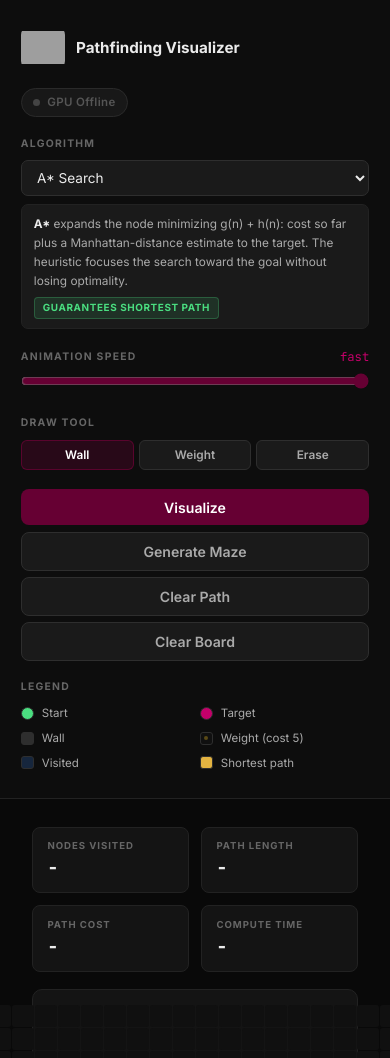
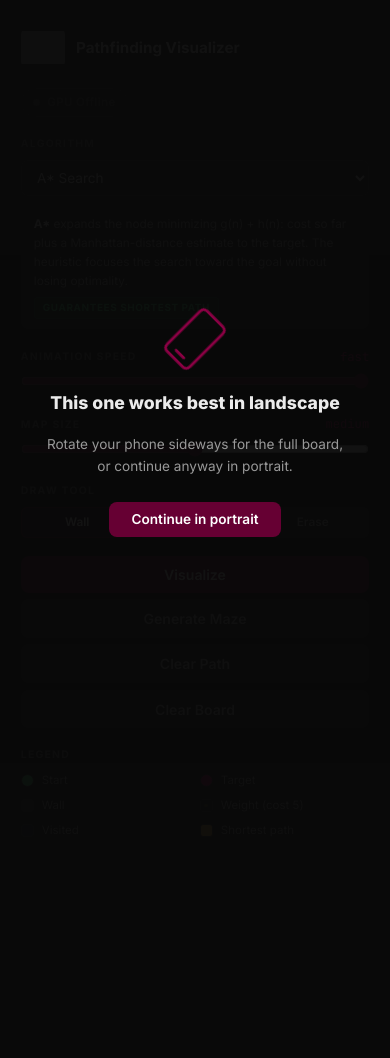
Before and after one commit to SPB-AI-Data-Science-Club/pathfinding-visualizer, a Flask app: page / in a window 390 px wide; the page is wider, and only the part inside the window is pictured. Shown: the top 1058 px of that part. After the commit the page ends 537 px from the top of that part, so only its background shows below. Run offline with Flask 3, Linux system fonts and the light colour scheme; grey boxes are pictures that could not be loaded.

Commit message:
GPU generation, feature upgrades, mobile support, copy scrub
Co-Authored-By: Claude Fable 5 <noreply@anthropic.com>

```diff
--- a/templates/index.html
+++ b/templates/index.html
@@ -55,7 +55,7 @@
 
     .grid-wrap{background:var(--surface);border:1px solid var(--border);border-radius:var(--radius);padding:.9rem;flex:1;display:flex;align-items:center;justify-content:center;user-select:none}
     #grid{display:grid;gap:1px;background:transparent}
-    .cell{width:22px;height:22px;background:#101010;border-radius:2.5px;cursor:pointer;position:relative;transition:background .12s}
+    .cell{width:var(--cell,22px);height:var(--cell,22px);background:#101010;border-radius:2.5px;cursor:pointer;position:relative;transition:background .12s}
     .cell.wall{background:#2e2e2e;animation:pop .18s ease}
     .cell.weight::after{content:'';position:absolute;inset:35%;border-radius:50%;background:#5a4a16}
     .cell.visited{background:var(--visited);animation:visitIn .4s ease}
@@ -83,6 +83,25 @@
   </style>
 </head>
 <body>
+  <style>
+  .rotate-hint{display:none}
+  @media (max-width: 740px) and (orientation: portrait) {
+    .rotate-hint{position:fixed;inset:0;z-index:200;background:rgba(9,9,9,.96);display:flex;flex-direction:column;align-items:center;justify-content:center;gap:1.1rem;padding:2rem;text-align:center}
+    .rotate-hint.dismissed{display:none}
+    .rotate-hint svg{animation:rotateBob 2.4s ease-in-out infinite}
+    @keyframes rotateBob{0%,100%{transform:rotate(0)}50%{transform:rotate(90deg)}}
+    .rotate-hint-title{font-size:1.1rem;font-weight:800;color:#ebebeb}
+    .rotate-hint-sub{font-size:.85rem;color:#999;line-height:1.6;max-width:300px}
+    .rotate-hint-btn{margin-top:.4rem;padding:.6rem 1.4rem;background:#660033;color:#fff;border:none;border-radius:8px;font-size:.85rem;font-weight:600;font-family:inherit;cursor:pointer}
+  }
+  </style>
+  <div class="rotate-hint" id="rotateHint">
+    <svg width="44" height="64" viewBox="0 0 24 36" fill="none" stroke="#8b0044" stroke-width="1.6" stroke-linecap="round"><rect x="3" y="2" width="18" height="32" rx="3"/><line x1="9" y1="30" x2="15" y2="30"/></svg>
+    <div class="rotate-hint-title">This one works best in landscape</div>
+    <div class="rotate-hint-sub">Rotate your phone sideways for the full board, or continue anyway in portrait.</div>
+    <button class="rotate-hint-btn" onclick="document.getElementById('rotateHint').classList.add('dismissed')">Continue in portrait</button>
+  </div>
+
 <div class="shell">
 
   <aside class="sidebar">
@@ -108,6 +127,11 @@
     <div>
       <div class="range-row"><span class="section-label" style="margin:0">Animation Speed</span><span class="range-val" id="speedVal">fast</span></div>
       <input type="range" id="speedSlider" min="0" max="2" step="1" value="2" oninput="onSpeedChange()"/>
+    </div>
+
+    <div>
+      <div class="range-row"><span class="section-label" style="margin:0">Map Size</span><span class="range-val" id="sizeVal">medium</span></div>
+      <input type="range" id="sizeSlider" min="0" max="4" step="1" value="2" oninput="onSizeChange()"/>
     </div>
 
     <div>
@@ -158,7 +182,14 @@
 <script>
 'use strict';
 
-const COLS = 44, ROWS = 23;
+const GRID_SIZES = [
+  {label: 'tiny',   cols: 22, rows: 12, px: 38},
+  {label: 'small',  cols: 32, rows: 17, px: 28},
+  {label: 'medium', cols: 44, rows: 23, px: 22},
+  {label: 'large',  cols: 56, rows: 29, px: 17},
+  {label: 'huge',   cols: 72, rows: 37, px: 13},
+];
+let COLS = 44, ROWS = 23;
 const WEIGHT_COST = 5;
 
 const ALGO_INFO = {
@@ -177,7 +208,23 @@ let tool = 'wall';
 let mouseDown = false, dragging = null, running = false, dirty = false;
 
 const gridEl = document.getElementById('grid');
-gridEl.style.gridTemplateColumns = `repeat(${COLS}, 22px)`;
+
+function applyGridSize() {
+  const s = GRID_SIZES[+document.getElementById('sizeSlider').value];
+  COLS = s.cols; ROWS = s.rows;
+  document.getElementById('sizeVal').textContent = s.label;
+  gridEl.style.setProperty('--cell', s.px + 'px');
+  gridEl.style.gridTemplateColumns = `repeat(${COLS}, ${s.px}px)`;
+  start  = {r: Math.floor(ROWS / 2), c: Math.max(2, Math.floor(COLS * 0.18))};
+  target = {r: Math.floor(ROWS / 2), c: COLS - 1 - Math.max(2, Math.floor(COLS * 0.18))};
+}
+
+function onSizeChange() {
+  if (running) return;
+  applyGridSize();
+  buildGrid();
+  clearPath();
+}
 
 function buildGrid() {
   grid = [];
@@ -470,6 +517,7 @@ function divide(x1, y1, x2, y2, out) {
   }
 }
 
+applyGridSize();
 buildGrid();
 onAlgoChange();
 onSpeedChange();
```
